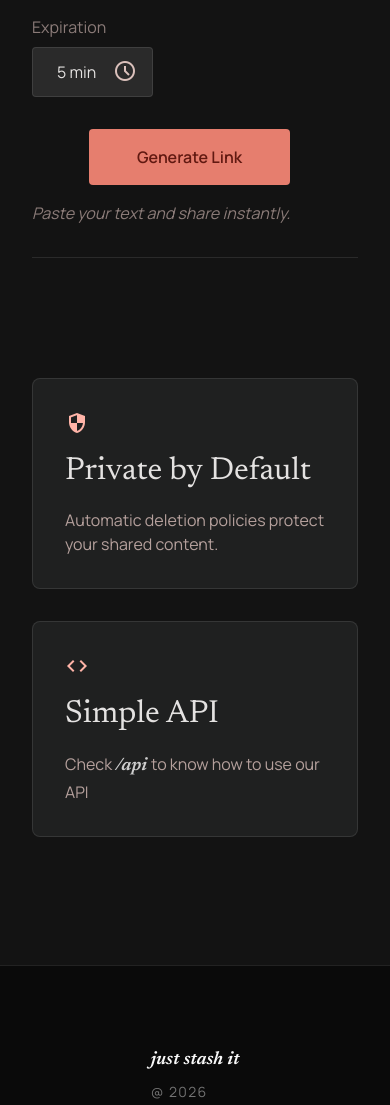
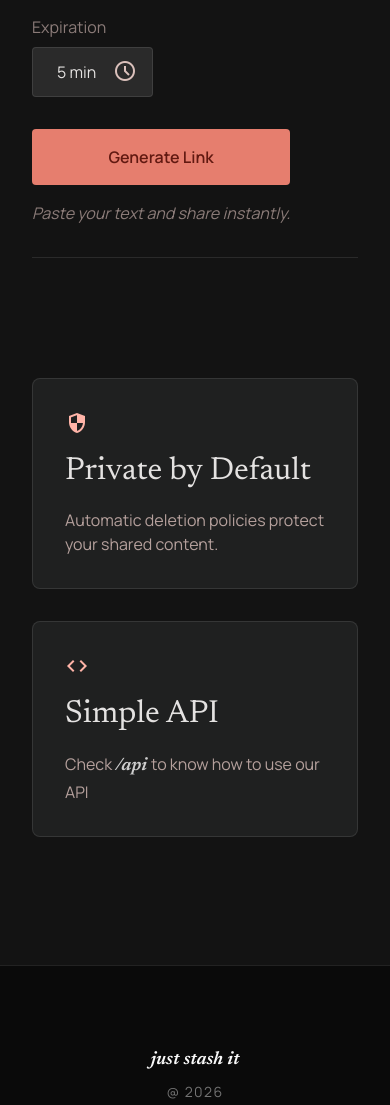
Before and after one commit to dias-gxstavo/just-stash-it, a website: page src/static/index.html in a window 390 px wide. Shown: the part 1100-2205 px from the top of the page. Drawn offline with nearby package versions, Linux system fonts and the light colour scheme.

Commit message:
style: fixing responsiveness issues

```diff
--- a/src/static/index.html
+++ b/src/static/index.html
@@ -63,7 +63,7 @@
                         </div>
                     </div>
 
-                    <div class="flex flex-col items-end gap-4">
+                    <div class="flex flex-col items-stretch md:items-end gap-4">
                         <button id="generate-btn" class="bg-primary-container text-on-primary-container font-body-lg font-semibold px-12 py-4 rounded-lg hover:brightness-110 active:opacity-80 transition-all duration-300">
                             Generate Link
                         </button>
@@ -100,7 +100,7 @@
 
     <footer class="w-full py-20 mt-32 bg-neutral-950 border-t border-neutral-100/10">
         <div class="max-w-[1200px] mx-auto px-8 flex flex-col md:flex-row justify-between items-center gap-8">
-            <div class="flex flex-col gap-2">
+            <div class="flex flex-col gap-2 text-center md:text-left">
                 <div class="text-lg font-bold text-neutral-50 font-headline-md italic">just stash it</div>
                 <div class="font-newsreader text-sm uppercase tracking-widest text-neutral-500">@ <span id="current-year"></span></div>
             </div>
```
Also changed, not shown: src/static/404.html (+1 -1 lines), src/static/paste.html (+5 -3 lines).
